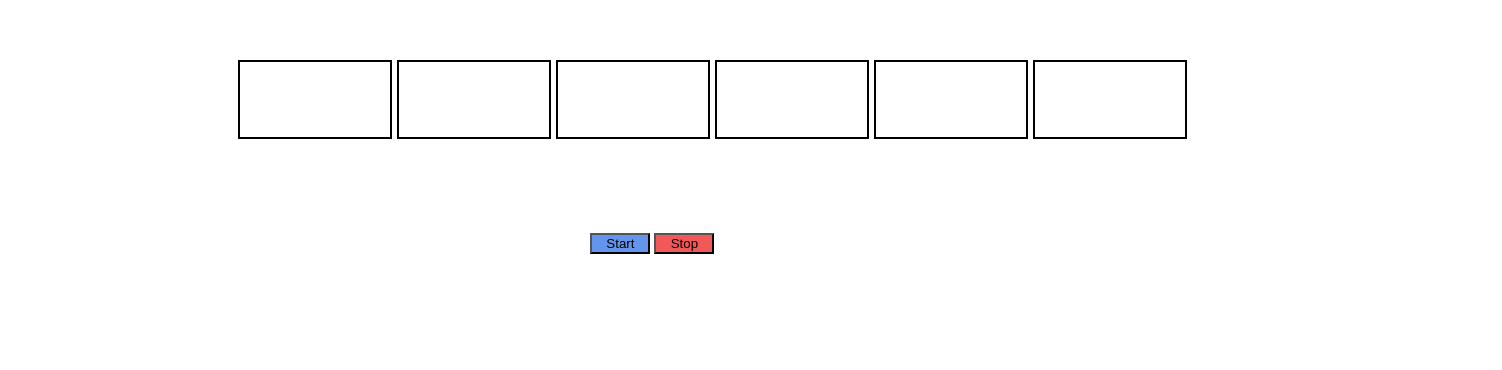
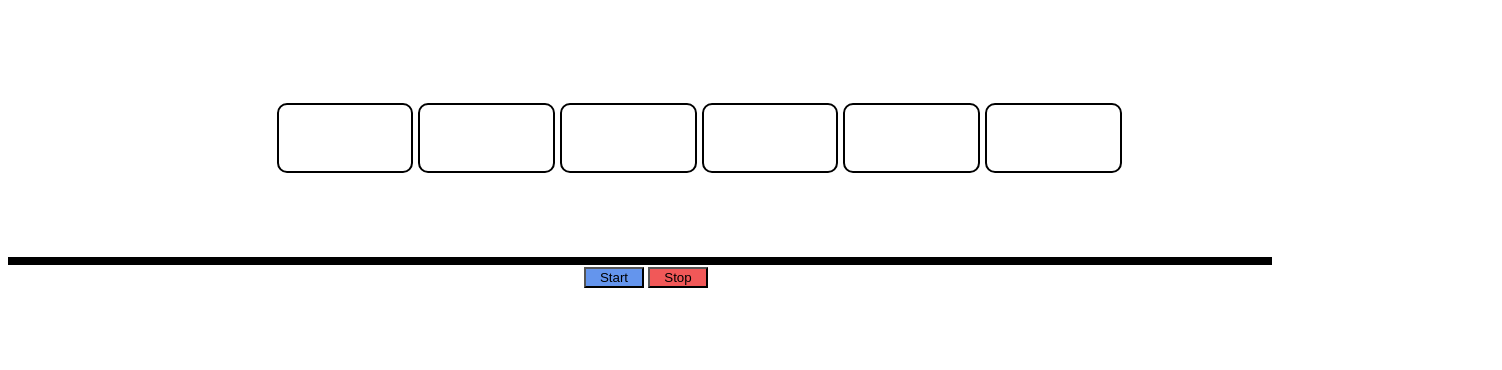
Before and after one commit to Charutha-Herath/Night_rider-assignment-09, a plain HTML site: page index.html in a window 1280 px wide. Shown: the part 140-510 px from the top of the page, 1502 px wide, since content can reach past the window. Drawn offline with Linux system fonts and the light colour scheme.

Commit message:
done update

```diff
--- a/index.html
+++ b/index.html
@@ -8,7 +8,8 @@
         #main{
             display: flex;
             position: relative;
-            left: 18vw;
+            width: 850px;
+            left: 21vw;
             top: 15vw;
             /*right: 0;
             top: 0;
@@ -22,6 +23,7 @@
             width: 150px;
             aspect-ratio: 2/1;
             margin-right: 5px;
+            border-radius: 10px;
 
 
         }
@@ -35,7 +37,7 @@
             position: relative;
             width: 150px;
             height: 100px;
-            left: 45.5vw;
+            left: 45vw;
             top: 250px;
         }
 
@@ -58,12 +60,21 @@
             cursor: pointer;
             background-color: #f15858;
         }
+
+        #top-line{
+            background-color: black;
+            top: 47vh;
+
+            position: relative;
+
+            height: 1vh;
+        }
     </style>
 </head>
 <body>
 <script src="assets/link/jquery-3.7.1.min.js"></script>
 
-
+<h1 id="top-line"></h1>
 <div id="main">
     <div class="div-1" id="light-1">
 
```
